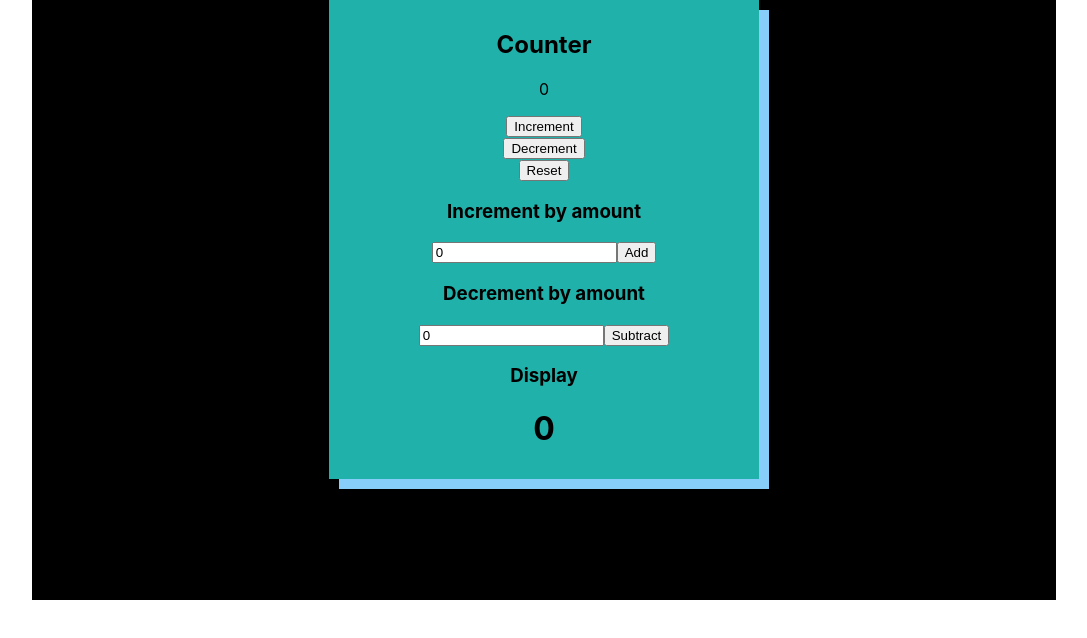
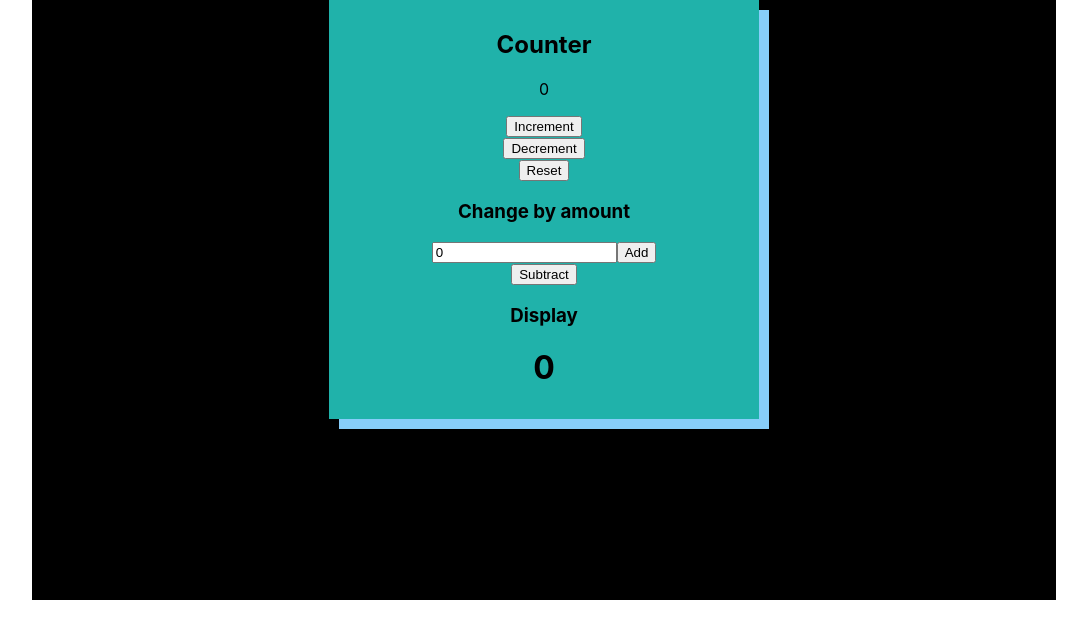
Before and after one commit to royalboe/actions-two, a React (Create React App) app: page / in a window 1280 px wide. Shown: the top 638 px of the page, without its empty margins (96-1183 px from the left). Built offline with nearby package versions, Linux system fonts and the light colour scheme.

Commit message:
removed an input

```diff
--- a/src/features/counter/Counter.js
+++ b/src/features/counter/Counter.js
@@ -22,14 +22,12 @@ const Counter = () => {
       <br></br>
       <button onClick={() => dispatch(reset())}>Reset</button>
       <br></br>
-      <h3>Increment by amount</h3>
+      <h3>Change by amount</h3>
       <input value={amount} onChange={(e) => setAmount(e.target.value)} />
       <button onClick={() => dispatch(incrementByAmount(Number(amount)))}>
         Add
       </button>
       <br></br>
-      <h3>Decrement by amount</h3>
-      <input value={amount} onChange={(e) => setAmount(e.target.value)} />
       <button onClick={() => dispatch(decrementByAmount(Number(amount)))}>
         Subtract
       </button>
```
